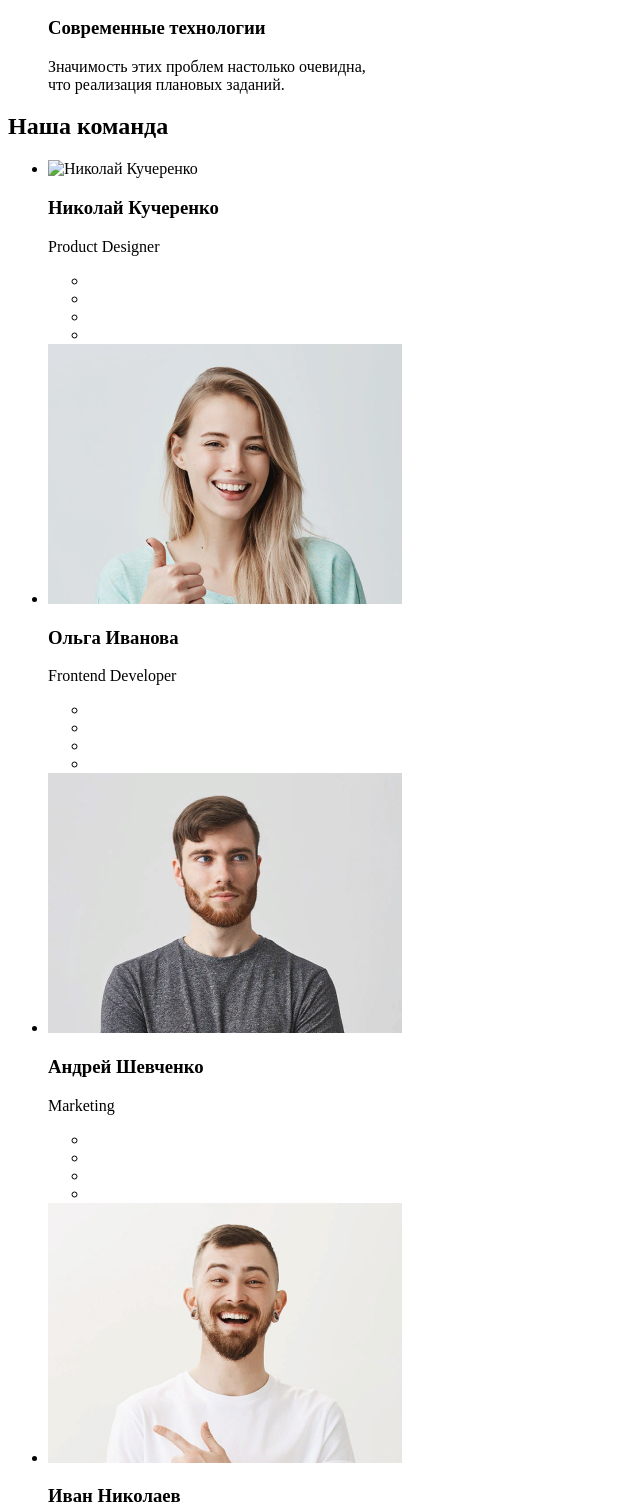
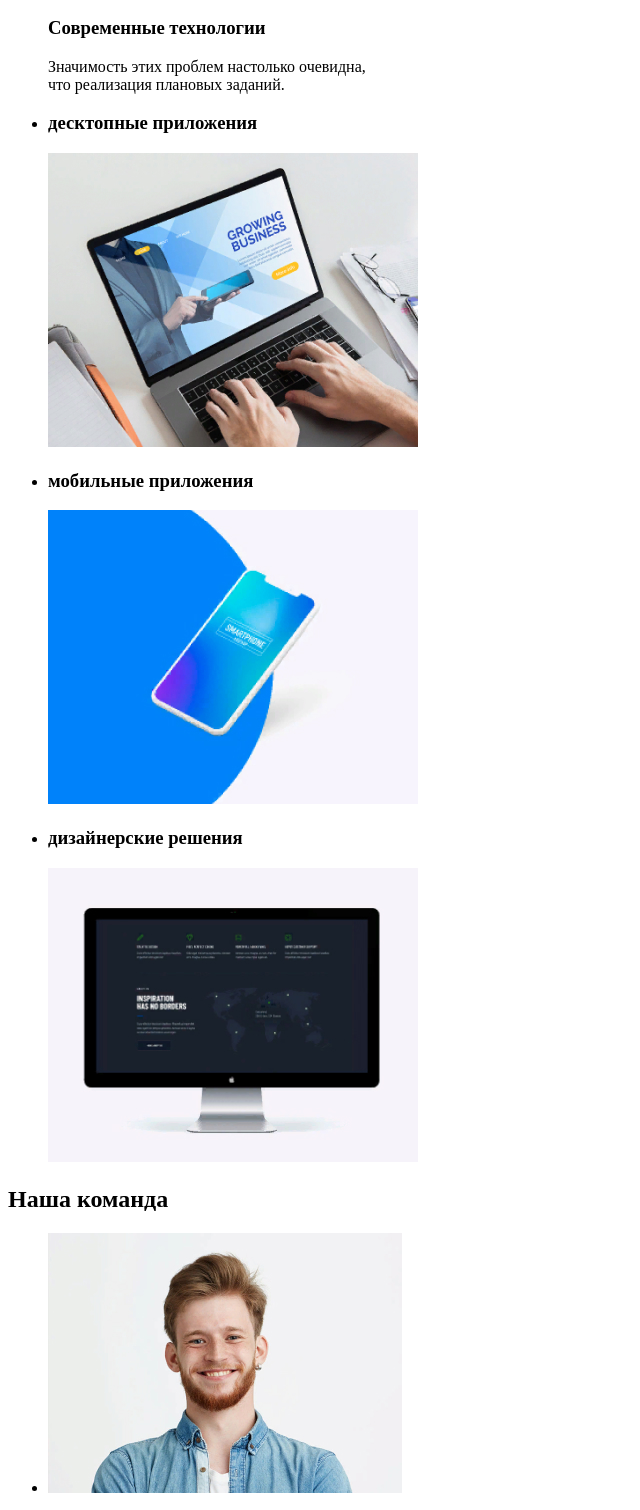
Before and after one commit to Max-GO-IT/1-2020, a plain HTML site: page index.html in a window 1280 px wide. Shown: the part 886-2396 px from the top of the page, without its empty margins (0-640 px from the left). Drawn offline with Linux system fonts and the light colour scheme.

Commit message:
добавлена секция

```diff
--- a/index.html
+++ b/index.html
@@ -89,13 +89,31 @@
         </ul>
       </section>
 
+      <!--ЧЕМ МЫ ЗАНИМАЕМСЯ-->
+      <section>
+        <ul>
+          <li>
+            <h3>десктопные приложения</h3>
+            <img src="./images/what_we_do/img.jpg" alt="картинка ноутбука" />
+          </li>
+          <li>
+            <h3>мобильные приложения</h3>
+            <img src="./images/what_we_do/box.jpg" alt="картинка смартфона" />
+          </li>
+          <li>
+            <h3>дизайнерские решения</h3>
+            <img src="./images/what_we_do/img1.jpg" alt="картинка монитора" />
+          </li>
+        </ul>
+      </section>
+
       <!--НАША КОМАНДА-->
       <section>
         <h2>Наша команда</h2>
         <ul>
           <li>
             <img
-              src="./images/ourteam/jpg."
+              src="./images/ourteam/img.jpg"
               alt="Николай Кучеренко"
               width="354"
               height="260"
```
